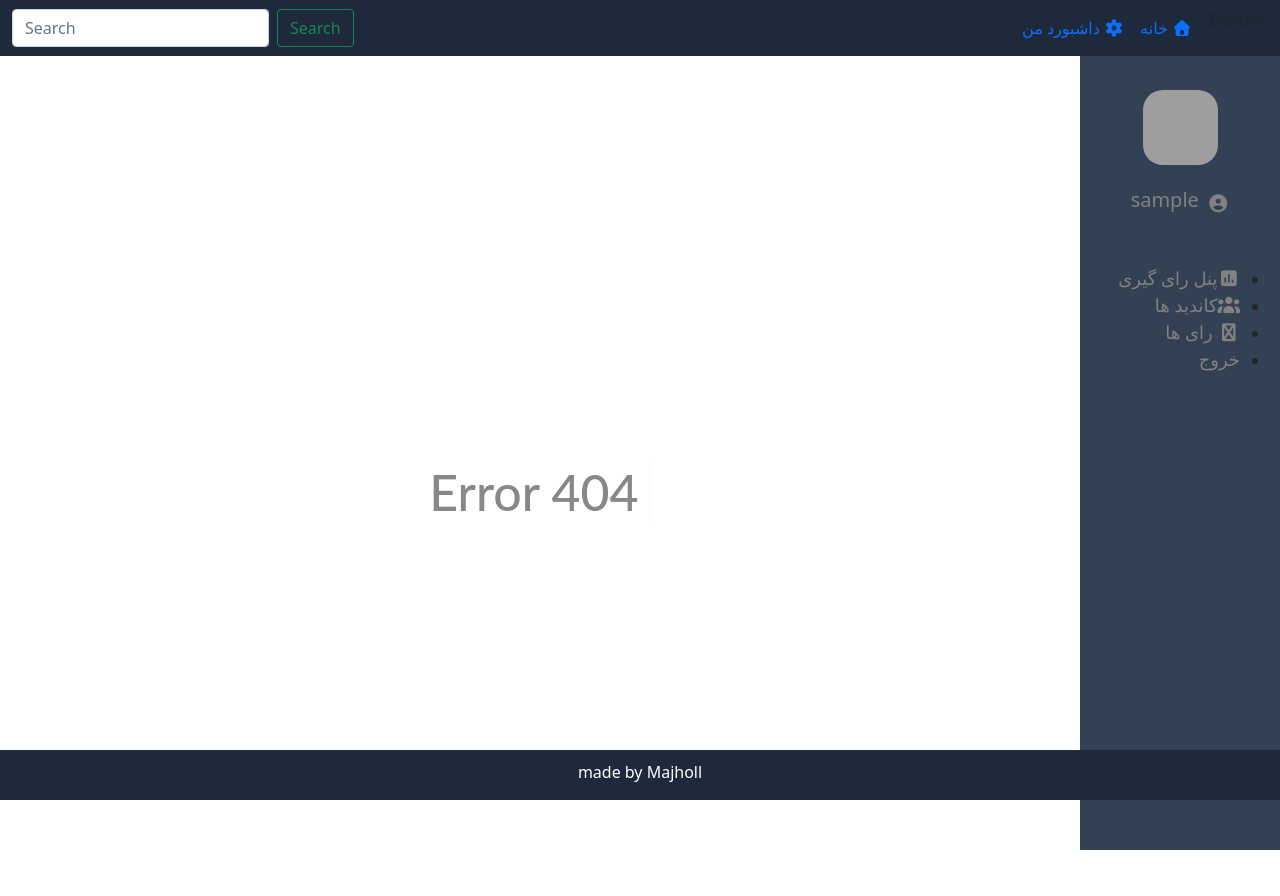
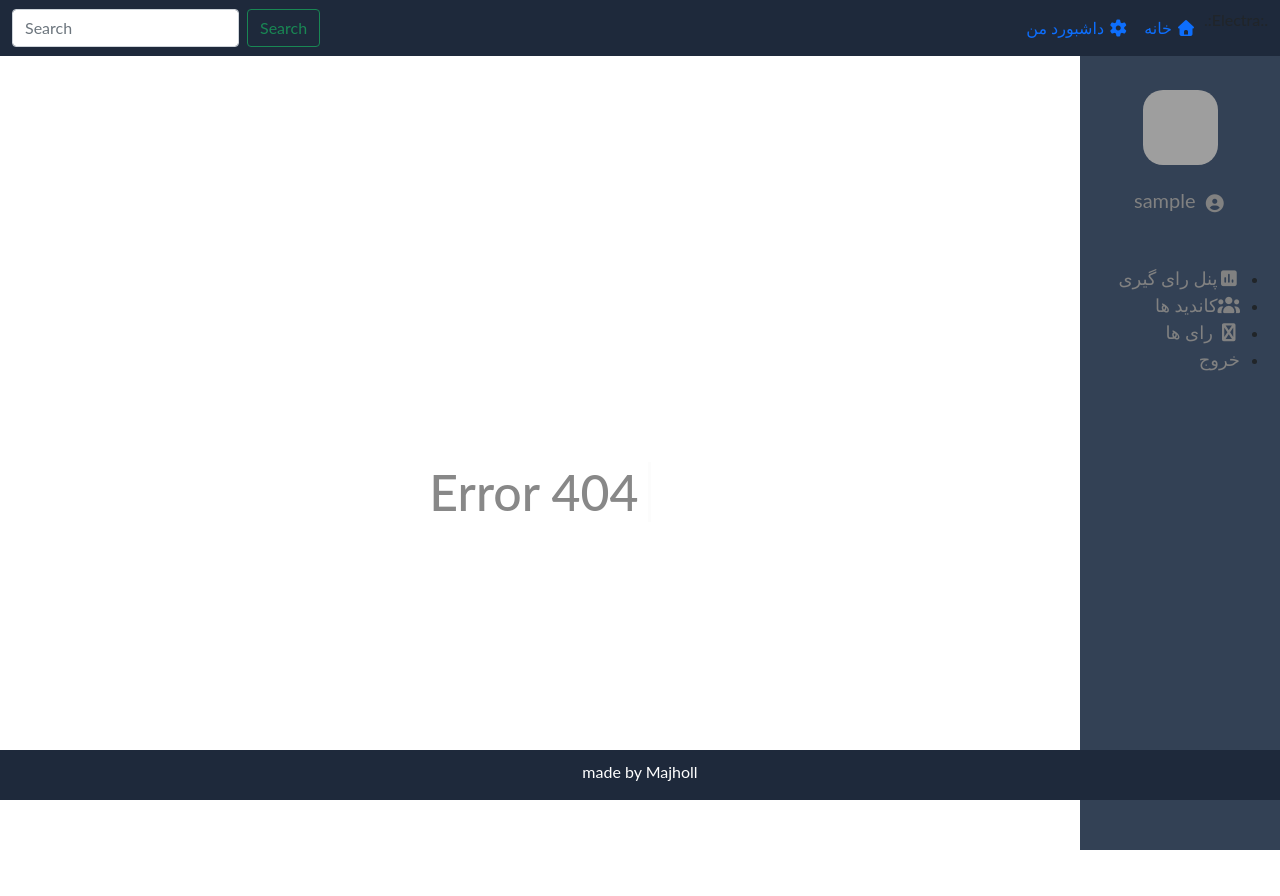
Before and after one commit to Majholl/electra, a Django app: page /404/ in a window 1280 px wide. Run offline with Django 5.2, Linux system fonts and the light colour scheme; the visitor is signed in with stand-in values (Sample User, id 1); some libraries are stand-ins or nearby versions; grey boxes are pictures that could not be loaded.

Commit message:
fixed bugs & added fonts

```diff
--- a/core_apps/user/views.py
+++ b/core_apps/user/views.py
@@ -163,10 +163,12 @@ def modify_selected_admin(request :Request):
                 if acc_status in ['active', 'deactive']:
                     user.account_status = acc_status
 
+                user.save()
+
                 if acc_status in ['active', 'deactive'] or user_type in ['admin', 'superadmin', 'user'] :
                     messages.add_message(request, messages.INFO, 'اطلاعات کاربر با موفقیت بروزرسانی شد')
 
-                user.save()
+
                 return redirect(reverse('LoadSelectedAdmin', kwargs={'id': user.id}))
 
             except Exception as err :
--- a/template/root.html
+++ b/template/root.html
@@ -55,3 +55,13 @@
 
 </body>
 </html>
+
+
+<style>
+* {
+    font-family: 'Lato', sans-serif;
+}
+
+
+
+</style>
```
